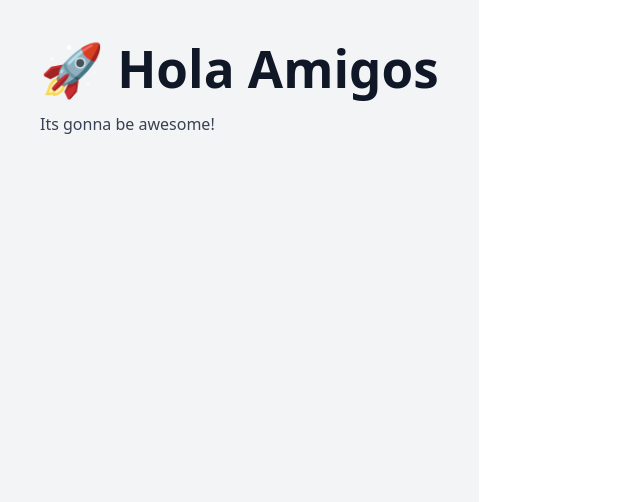
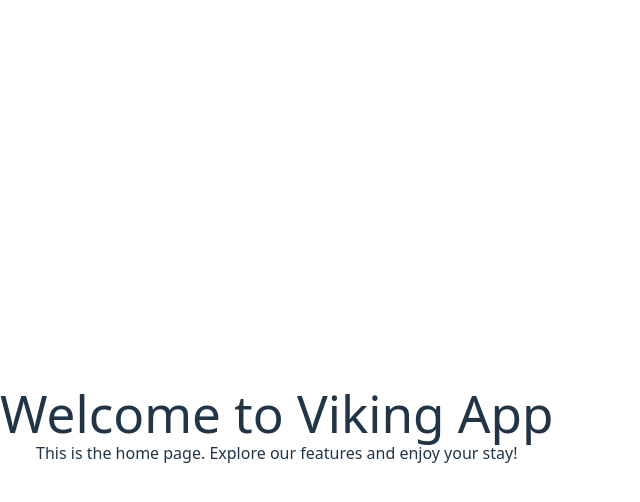
Before and after one commit to anian3/hacknarok25, a React (Vite) app in the folder frontend/viking-app/: page / in a window 1280 px wide. Shown: the top 502 px of the page, without its empty margins (0-640 px from the left). Built offline with nearby package versions, Linux system fonts and the light colour scheme.

Commit message:
App routing

```diff
--- a/frontend/viking-app/src/App.tsx
+++ b/frontend/viking-app/src/App.tsx
@@ -1,11 +1,11 @@
+import { Routes, Route } from 'react-router-dom';
+import Home from './pages/Home/Home';
+
 function App() {
   return (
-    <div className="p-10 min-h-screen bg-gray-100">
-      <h1 className="text-4xl font-bold text-gray-900">
-        🚀 Hola Amigos
-      </h1>
-      <p className="mt-4 text-gray-700">Its gonna be awesome!</p>
-    </div>
+    <Routes>
+      <Route path="/" element={<Home />} />
+    </Routes>
   );
 }
 
--- /dev/null
+++ b/frontend/viking-app/src/pages/Home/Home.tsx
@@ -0,0 +1,12 @@
+import React from 'react';
+
+const Home: React.FC = () => {
+    return (
+        <div style={{ textAlign: 'center', marginTop: '50px' }}>
+            <h1>Welcome to Viking App</h1>
+            <p>This is the home page. Explore our features and enjoy your stay!</p>
+        </div>
+    );
+};
+
+export default Home;
```
Also changed, not shown: 6 other files (tests, documents, lock files or other folders).
